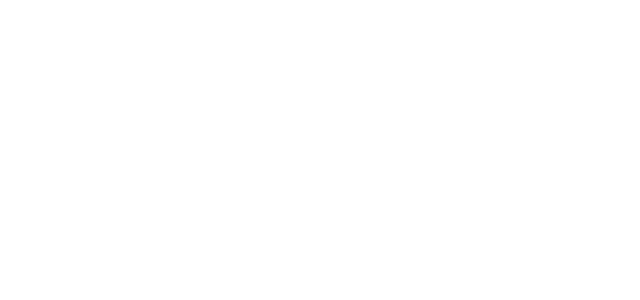
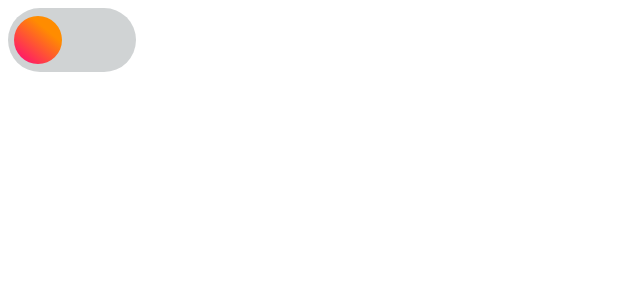
Before and after one commit to mihyunLee/my-calendar, a React (Create React App) app: page / in a window 1280 px wide. Shown: the top 300 px of the page, without its empty margins (0-640 px from the left). Built offline with nearby package versions, Linux system fonts and the light colour scheme.

Commit message:
Feat: #2 - 토글 버튼 컴포넌트 구현

```diff
--- a/src/App.js
+++ b/src/App.js
@@ -1,5 +1,18 @@
+import { useState } from "react";
+import ToggleButton from "./components/ToggleButton";
+
 function App() {
-  return <div className="App"></div>;
+  const [isToggle, setIsToggle] = useState(false);
+
+  const handleClickToggle = () => {
+    setIsToggle((prev) => !prev);
+  };
+
+  return (
+    <div className="App">
+      <ToggleButton isToggle={isToggle} onClick={handleClickToggle} />
+    </div>
+  );
 }
 
 export default App;
--- a/src/components/ToggleButton.jsx
+++ b/src/components/ToggleButton.jsx
@@ -2,32 +2,51 @@ import { css } from "@emotion/react";
 import Button from "./common/Button";
 import theme from "../styles/theme";
 
-const toggleButton = css`
+const toggleButton = (isToggle) => css`
   width: 8rem;
   height: 4rem;
   border-radius: 4rem;
 
+  background-color: ${isToggle ? theme.colors.GRAY_500 : theme.colors.GRAY_100};
+
   position: relative;
 `;
 
-const circle = css`
+const slider = (isToggle) => css`
   width: 3rem;
   height: 3rem;
   border-radius: 50%;
 
-  background-color: ${theme.colors.BLUE};
+  background: linear-gradient(
+    40deg,
+    ${theme.colors.PINK},
+    ${theme.colors.ORANGE} 70%
+  );
 
   position: absolute;
 
   top: 50%;
   left: 5%;
   transform: translateY(-50%);
+  transition: 0.4s;
+
+  ${isToggle &&
+  `
+    left: calc(100% - 3.5rem);
+    background: ${theme.colors.GRAY_500};
+    box-shadow: inset -0.3rem -0.1rem 0.4rem -0.1rem ${theme.colors.PURPLE},
+      inset -1.2rem -0.7rem 0 0 ${theme.colors.SKYBLUE};
+  `}
 `;
 
-export default function ToggleButton() {
+export default function ToggleButton({ isToggle, onClick }) {
   return (
-    <Button css={toggleButton}>
-      <div css={circle} />
+    <Button
+      css={toggleButton(isToggle)}
+      onClick={onClick}
+      aria-label="주/야간모드 변경"
+    >
+      <div css={slider(isToggle)} />
     </Button>
   );
 }
--- a/src/components/common/Button.jsx
+++ b/src/components/common/Button.jsx
@@ -1,5 +1,4 @@
 import { css } from "@emotion/react";
-import theme from "../../styles/theme";
 
 const button = css`
   border: none;
@@ -8,9 +7,6 @@ const button = css`
 
   cursor: pointer;
 
-  background-color: ${theme.colors.GRAY_100};
-  color: ${theme.colors.BLACK};
-
   &:hover {
     filter: brightness(1.05);
   }
@@ -18,13 +14,13 @@ const button = css`
 
 export default function Button({
   type = "button",
-  css,
+  cssProp,
   onClick,
   children,
   ...props
 }) {
   return (
-    <button type={type} css={[button, css]} onClick={onClick} {...props}>
+    <button type={type} css={[button, cssProp]} onClick={onClick} {...props}>
       {children}
     </button>
   );
--- a/src/styles/theme.js
+++ b/src/styles/theme.js
@@ -1,8 +1,12 @@
 const colors = {
-  WHITE: "#fff",
-  BLACK: "#000",
-  BLUE: "#48A7FF",
+  WHITE: "#ffffff",
+  BLACK: "#000000",
   GRAY_100: "#D0D3D4",
+  GRAY_500: "#383838",
+  PINK: "#FF0080",
+  ORANGE: "#FF8c00",
+  PURPLE: "#8983f7",
+  SKYBLUE: "#a3dafb",
 };
 
 const theme = {
```
